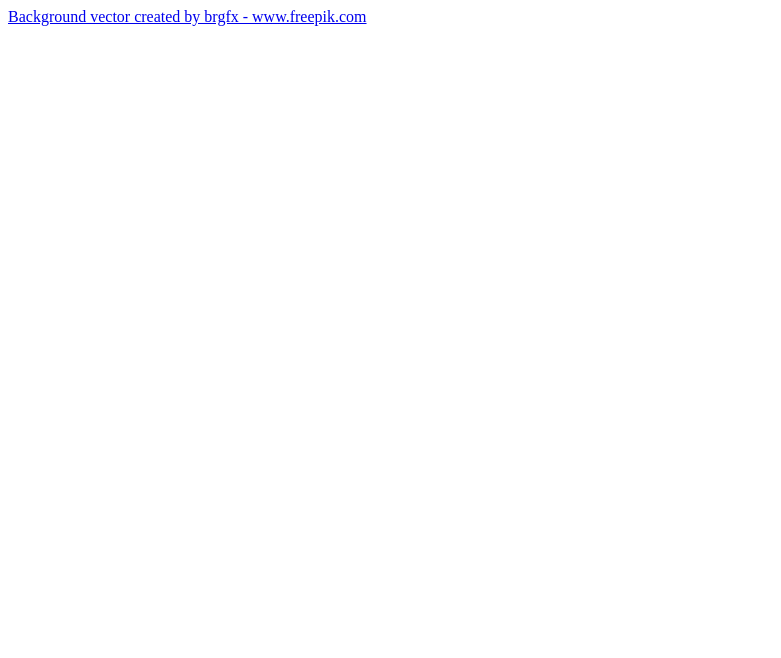
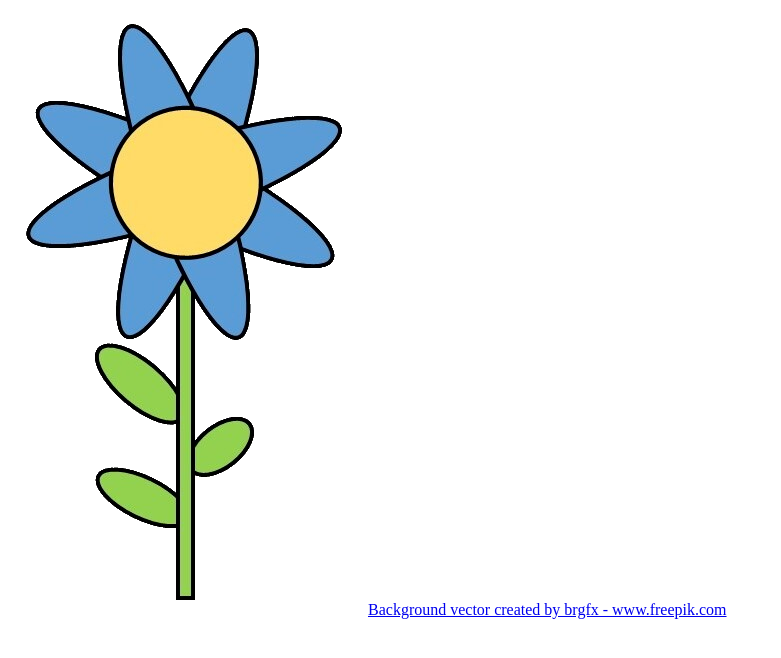
Before and after one commit to MelissaR2D2/VirtualGarden, a website: page public/index.html in a window 1280 px wide. Shown: the whole page, without its empty margins (0-781 px from the left). Drawn offline with nearby package versions, Linux system fonts and the light colour scheme.

Commit message:
added flower images

```diff
--- a/public/index.html
+++ b/public/index.html
@@ -9,6 +9,7 @@
 </head>
 
 <body>
+    <img src="./images/bFlower.png">
     <a href="https://www.freepik.com/free-photos-vectors/background">Background vector created by brgfx - www.freepik.com</a>
     <script src="https://cdn.jsdelivr.net/npm/vue@2.6.2/dist/vue.js"></script>
     <script src="https://cdnjs.cloudflare.com/ajax/libs/axios/0.18.0/axios.js" integrity="sha256-lrZTgsdM1iVdRigETFOU8u8/BmLX1ysQ8bzrULbuVFU=" crossorigin="anonymous"></script>
```
Also changed, not shown: public/images/bFlower.png (added), public/images/rFlower.png (added), public/images/yFlower.png (added).
